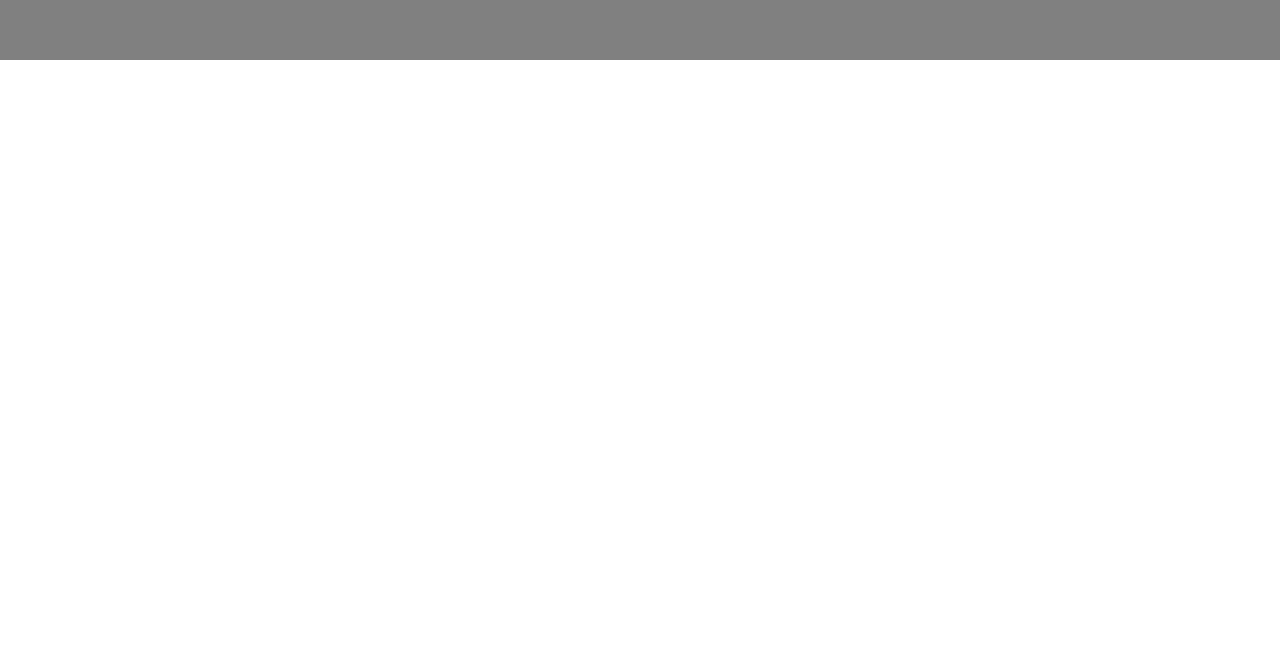
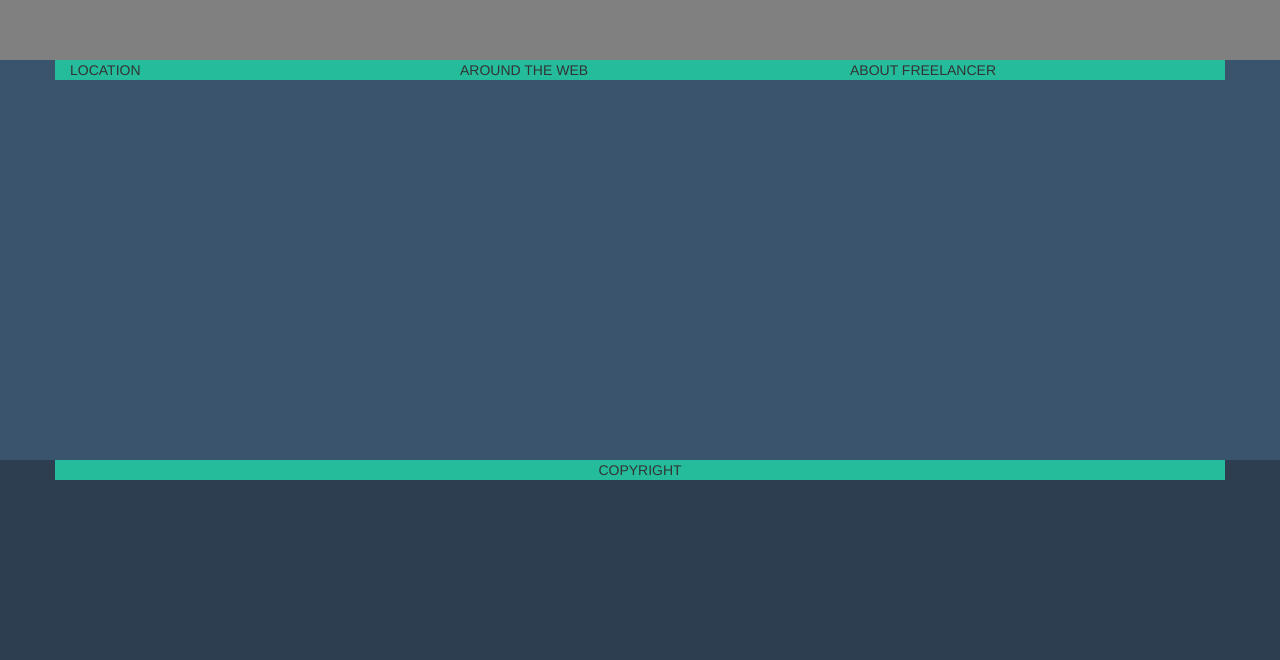
Before and after one commit to AAgozzino/html-css-bootstrap-freelancer, a plain HTML site: page index.html in a window 1280 px wide. Shown: the part 2350-3010 px from the top of the page. Before the commit the page ends 2410 px from the top, so only its background shows below. Drawn offline with Linux system fonts and the light colour scheme.

Commit message:
Struttura Footer

```diff
--- a/css/style.css
+++ b/css/style.css
@@ -5,6 +5,14 @@
 
 .bg_acqua{
   background-color: #25BC9C;
+}
+
+.bg_blue{
+  background-color: #2C3E50;
+}
+
+.bg_lblue{
+  background-color: #3A546D;
 }
 
 .h_600{
@@ -30,3 +38,12 @@
   margin: 25px auto;
   background-color: #BA4B63;
 }
+
+/* FOOTER */
+.footer_top{
+  height: 400px;
+}
+
+.footer_bottom{
+  height: 200px;
+}
--- a/index.html
+++ b/index.html
@@ -131,14 +131,19 @@
       <!-- section 3 - contact me -->
       <section class="bg_grey h_600">
         <div class="container">
+          <!-- titolo section -->
           <div class="row">
-            <div class="col-xs-12">
+            <div class="col-xs-12 col-sm-12 col-md-12">
               CONTACT ME
             </div>
           </div>
+          <!-- /titolo section -->
+
+          <!-- form -->
           <div class="box">
             FORM
           </div>
+          <!-- /form -->
         </div>
       </section>
       <!-- /section 3 - contact me -->
@@ -148,10 +153,35 @@
     <!-- FOOTER -->
     <footer>
       <!-- footer top -->
+      <div class="bg_lblue footer_top">
+        <div class="container">
+          <div class="row">
+            <div class="col-xs-12 col-sm-4 col-md-4 bg_acqua">
+              LOCATION
+            </div>
+            <div class="col-xs-12 col-sm-4 col-md-4 bg_acqua">
+              AROUND THE WEB
+            </div>
+            <div class="col-xs-12 col-sm-4 col-md-4 bg_acqua">
+              ABOUT FREELANCER
+            </div>
+          </div>
+
+        </div>
+      </div>
       <!-- /footer top -->
+      <!-- footer bottom -->
+      <div class="bg_blue footer_bottom">
+        <div class="container">
+          <div class="row">
+            <div class="col-xs-12 col-sm-12 col-md-12 text_center bg_acqua">
+              COPYRIGHT
+            </div>
+          </div>
+        </div>
+      </div>
+      <!-- /footer bottom -->
 
-      <!-- footer bottom -->
-      <!-- /footer bottom -->
     </footer>
     <!-- /FOOTER -->
   </body>
```
